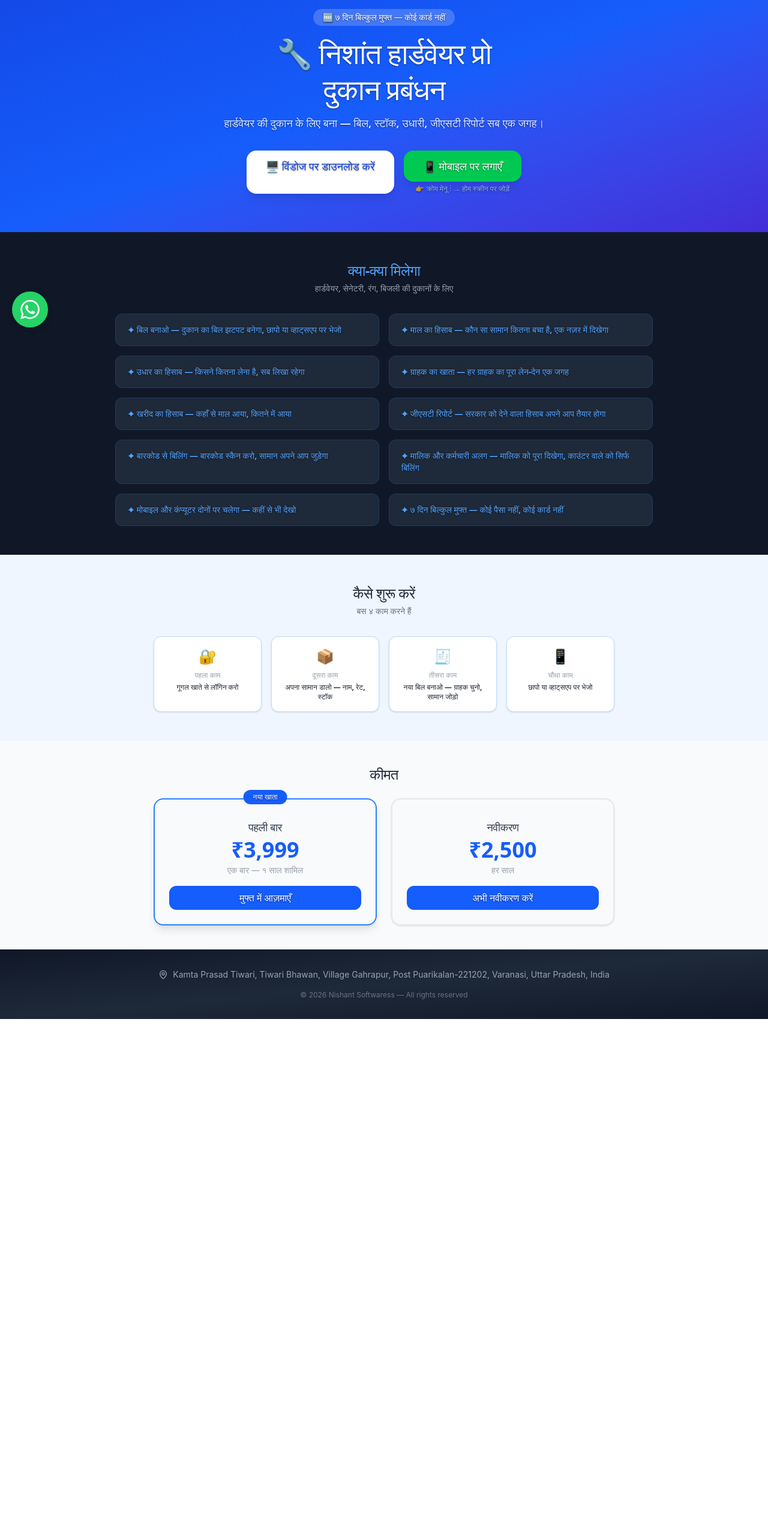
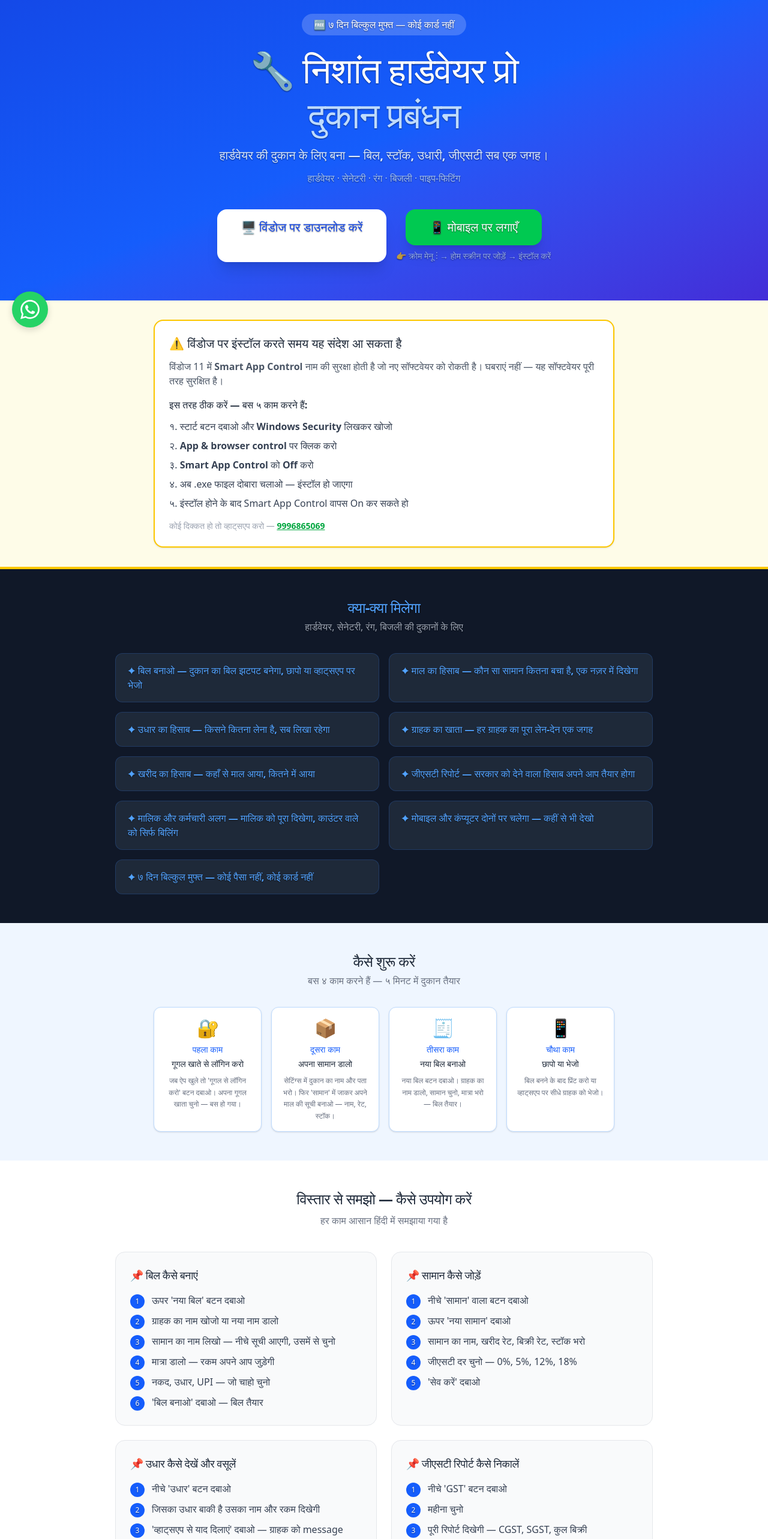
Before and after one commit to kp1153/creativesolutions, a Next.js app: page /hardware in a window 1280 px wide. Shown: the part 234-2800 px from the top of the page at 60% size. Before the commit the page ends 1933 px from the top, so only its background shows below. Built offline with nearby package versions, Linux system fonts and the light colour scheme.

Commit message:
force deploy

```diff
--- a/app/hardware/page.js
+++ b/app/hardware/page.js
@@ -10,99 +10,216 @@ const features = [
   { hi: "ग्राहक का खाता — हर ग्राहक का पूरा लेन-देन एक जगह" },
   { hi: "खरीद का हिसाब — कहाँ से माल आया, कितने में आया" },
   { hi: "जीएसटी रिपोर्ट — सरकार को देने वाला हिसाब अपने आप तैयार होगा" },
-  { hi: "बारकोड से बिलिंग — बारकोड स्कैन करो, सामान अपने आप जुड़ेगा" },
   { hi: "मालिक और कर्मचारी अलग — मालिक को पूरा दिखेगा, काउंटर वाले को सिर्फ बिलिंग" },
   { hi: "मोबाइल और कंप्यूटर दोनों पर चलेगा — कहीं से भी देखो" },
   { hi: "७ दिन बिल्कुल मुफ्त — कोई पैसा नहीं, कोई कार्ड नहीं" },
 ];
 
 const howTo = [
-  { step: "पहला काम", hi: "गूगल खाते से लॉगिन करो", icon: "🔐" },
-  { step: "दूसरा काम", hi: "अपना सामान डालो — नाम, रेट, स्टॉक", icon: "📦" },
-  { step: "तीसरा काम", hi: "नया बिल बनाओ — ग्राहक चुनो, सामान जोड़ो", icon: "🧾" },
-  { step: "चौथा काम", hi: "छापो या व्हाट्सएप पर भेजो", icon: "📱" },
+  { step: "पहला काम", hi: "गूगल खाते से लॉगिन करो", detail: "जब ऐप खुले तो 'गूगल से लॉगिन करो' बटन दबाओ। अपना गूगल खाता चुनो — बस हो गया।", icon: "🔐" },
+  { step: "दूसरा काम", hi: "अपना सामान डालो", detail: "सेटिंग्स में दुकान का नाम और पता भरो। फिर 'सामान' में जाकर अपने माल की सूची बनाओ — नाम, रेट, स्टॉक।", icon: "📦" },
+  { step: "तीसरा काम", hi: "नया बिल बनाओ", detail: "नया बिल बटन दबाओ। ग्राहक का नाम डालो, सामान चुनो, मात्रा भरो — बिल तैयार।", icon: "🧾" },
+  { step: "चौथा काम", hi: "छापो या भेजो", detail: "बिल बनने के बाद प्रिंट करो या व्हाट्सएप पर सीधे ग्राहक को भेजो।", icon: "📱" },
+];
+
+const kaamKaise = [
+  {
+    title: "बिल कैसे बनाएं",
+    steps: [
+      "ऊपर 'नया बिल' बटन दबाओ",
+      "ग्राहक का नाम खोजो या नया नाम डालो",
+      "सामान का नाम लिखो — नीचे सूची आएगी, उसमें से चुनो",
+      "मात्रा डालो — रकम अपने आप जुड़ेगी",
+      "नकद, उधार, UPI — जो चाहो चुनो",
+      "'बिल बनाओ' दबाओ — बिल तैयार",
+    ],
+  },
+  {
+    title: "सामान कैसे जोड़ें",
+    steps: [
+      "नीचे 'सामान' वाला बटन दबाओ",
+      "ऊपर 'नया सामान' दबाओ",
+      "सामान का नाम, खरीद रेट, बिक्री रेट, स्टॉक भरो",
+      "जीएसटी दर चुनो — 0%, 5%, 12%, 18%",
+      "'सेव करें' दबाओ",
+    ],
+  },
+  {
+    title: "उधार कैसे देखें और वसूलें",
+    steps: [
+      "नीचे 'उधार' बटन दबाओ",
+      "जिसका उधार बाकी है उसका नाम और रकम दिखेगी",
+      "'व्हाट्सएप से याद दिलाएं' दबाओ — ग्राहक को message जाएगा",
+      "जब पैसे आएं तो 'रकम चुकाएं' दबाओ और रकम डालो",
+    ],
+  },
+  {
+    title: "जीएसटी रिपोर्ट कैसे निकालें",
+    steps: [
+      "नीचे 'GST' बटन दबाओ",
+      "महीना चुनो",
+      "पूरी रिपोर्ट दिखेगी — CGST, SGST, कुल बिक्री",
+      "अपने CA को दिखाओ या खुद भर दो",
+    ],
+  },
 ];
 
 export default function HardwarePage() {
   return (
     <main className="min-h-screen bg-white text-gray-900 font-sans">
-      <div className="bg-amber-500 py-2 px-4 text-center text-sm font-bold text-white flex flex-col sm:flex-row justify-center items-center gap-3">
+
+      {/* संपर्क पट्टी */}
+      <div className="bg-amber-500 py-2 px-4 text-center text-base font-bold text-white flex flex-col sm:flex-row justify-center items-center gap-3">
         <a href="tel:+919996865069" className="hover:underline">📞 9996865069</a>
         <span className="hidden sm:inline">|</span>
         <a href="https://wa.me/919996865069" target="_blank" rel="noopener noreferrer" className="hover:underline">💬 व्हाट्सएप</a>
       </div>
+
+      {/* नेवबार */}
       <nav className="sticky top-0 z-50 bg-gray-900 border-b border-gray-800 px-4 py-3">
         <div className="max-w-6xl mx-auto flex items-center justify-between">
-          <a href="/" className="font-extrabold text-white text-lg">🖥️ <span className="text-amber-400">निशांत</span> सॉफ्टवेयर</a>
-          <a href="/" className="text-xs text-gray-400 hover:text-white border border-gray-700 px-3 py-1.5 rounded-lg transition">← सभी उत्पाद</a>
+          <a href="/" className="font-extrabold text-white text-xl">🖥️ <span className="text-amber-400">निशांत</span> सॉफ्टवेयर</a>
+          <a href="/" className="text-sm text-gray-400 hover:text-white border border-gray-700 px-3 py-1.5 rounded-lg transition">← सभी उत्पाद</a>
         </div>
       </nav>
+
+      {/* हीरो सेक्शन */}
       <section className="bg-gradient-to-br from-blue-700 via-blue-600 to-indigo-700 text-white py-16 px-4 text-center">
         <div className="max-w-3xl mx-auto">
-          <div className="inline-block bg-white/20 text-white text-sm font-semibold px-4 py-1 rounded-full mb-4">🆓 ७ दिन बिल्कुल मुफ्त — कोई कार्ड नहीं</div>
-          <h1 className="text-3xl md:text-5xl font-extrabold mb-3 leading-tight">🔧 निशांत हार्डवेयर प्रो<br />दुकान प्रबंधन</h1>
-          <p className="text-lg mb-8 font-semibold text-blue-100">हार्डवेयर की दुकान के लिए बना — बिल, स्टॉक, उधारी, जीएसटी रिपोर्ट सब एक जगह।</p>
+          <div className="inline-block bg-white/20 text-white text-base font-bold px-5 py-1.5 rounded-full mb-5">🆓 ७ दिन बिल्कुल मुफ्त — कोई कार्ड नहीं</div>
+          <h1 className="text-4xl md:text-6xl font-extrabold mb-4 leading-tight">🔧 निशांत हार्डवेयर प्रो<br /><span className="text-blue-200">दुकान प्रबंधन</span></h1>
+          <p className="text-xl mb-3 font-semibold text-blue-100">हार्डवेयर की दुकान के लिए बना — बिल, स्टॉक, उधारी, जीएसटी सब एक जगह।</p>
+          <p className="text-base mb-10 text-blue-200/80">हार्डवेयर · सेनेटरी · रंग · बिजली · पाइप-फिटिंग</p>
           <div className="flex flex-col sm:flex-row gap-4 justify-center">
-            <a href={HARDWARE_EXE_URL} className="inline-block bg-white text-blue-700 font-bold text-lg px-8 py-3 rounded-2xl shadow-lg hover:bg-blue-50 transition">
+            <a href={HARDWARE_EXE_URL} className="inline-block bg-white text-blue-700 font-extrabold text-xl px-10 py-4 rounded-2xl shadow-xl hover:bg-blue-50 transition">
               🖥️ विंडोज पर डाउनलोड करें
             </a>
             <div className="flex flex-col items-center">
-              <a href={HARDWARE_PWA_URL} target="_blank" rel="noopener noreferrer" className="inline-block bg-green-500 text-white font-bold text-lg px-8 py-3 rounded-2xl shadow-lg hover:bg-green-600 transition">
+              <a href={HARDWARE_PWA_URL} target="_blank" rel="noopener noreferrer" className="inline-block bg-green-500 text-white font-extrabold text-xl px-10 py-4 rounded-2xl shadow-xl hover:bg-green-600 transition">
                 📱 मोबाइल पर लगाएँ
               </a>
-              <p className="text-xs mt-1 text-blue-200/70">👉 क्रोम मेनू ⋮ → होम स्क्रीन पर जोड़ें</p>
+              <p className="text-sm mt-2 text-blue-200/70">👉 क्रोम मेनू ⋮ → होम स्क्रीन पर जोड़ें → इंस्टॉल करें</p>
             </div>
           </div>
         </div>
       </section>
+
+      {/* विंडोज इंस्टॉल निर्देश */}
+      <section className="py-8 px-4 bg-yellow-50 border-b-4 border-yellow-400">
+        <div className="max-w-3xl mx-auto bg-white rounded-2xl border-2 border-yellow-400 p-6 shadow">
+          <p className="text-xl font-extrabold text-gray-800 mb-3">⚠️ विंडोज पर इंस्टॉल करते समय यह संदेश आ सकता है</p>
+          <p className="text-base text-gray-600 mb-4">विंडोज 11 में <strong>Smart App Control</strong> नाम की सुरक्षा होती है जो नए सॉफ्टवेयर को रोकती है। घबराएं नहीं — यह सॉफ्टवेयर पूरी तरह सुरक्षित है।</p>
+          <p className="text-base font-extrabold text-gray-800 mb-3">इस तरह ठीक करें — बस ५ काम करने हैं:</p>
+          <ol className="text-base text-gray-700 space-y-2">
+            <li>१. स्टार्ट बटन दबाओ और <strong>Windows Security</strong> लिखकर खोजो</li>
+            <li>२. <strong>App &amp; browser control</strong> पर क्लिक करो</li>
+            <li>३. <strong>Smart App Control</strong> को <strong>Off</strong> करो</li>
+            <li>४. अब .exe फाइल दोबारा चलाओ — इंस्टॉल हो जाएगा</li>
+            <li>५. इंस्टॉल होने के बाद Smart App Control वापस On कर सकते हो</li>
+          </ol>
+          <p className="text-sm text-gray-400 mt-4">कोई दिक्कत हो तो व्हाट्सएप करो — <a href="https://wa.me/919996865069" className="text-green-600 underline font-semibold">9996865069</a></p>
+        </div>
+      </section>
+
+      {/* खासियतें */}
       <section className="py-12 px-4 bg-gray-900 text-white">
         <div className="max-w-4xl mx-auto">
-          <h2 className="text-2xl font-bold text-center mb-1 text-blue-400">क्या-क्या मिलेगा</h2>
-          <p className="text-center text-gray-400 text-sm mb-8">हार्डवेयर, सेनेटरी, रंग, बिजली की दुकानों के लिए</p>
+          <h2 className="text-2xl font-extrabold text-center mb-1 text-blue-400">क्या-क्या मिलेगा</h2>
+          <p className="text-center text-gray-400 text-base mb-8">हार्डवेयर, सेनेटरी, रंग, बिजली की दुकानों के लिए</p>
           <div className="grid md:grid-cols-2 gap-4">
             {features.map((f, i) => (
               <div key={i} className="bg-gray-800 border border-blue-500/20 rounded-xl px-5 py-4">
-                <div className="text-blue-400 font-semibold text-sm">✦ {f.hi}</div>
+                <div className="text-blue-400 font-semibold text-base">✦ {f.hi}</div>
               </div>
             ))}
           </div>
         </div>
       </section>
+
+      {/* कैसे शुरू करें */}
       <section className="py-12 px-4 bg-blue-50">
         <div className="max-w-3xl mx-auto">
-          <h2 className="text-2xl font-bold text-center mb-1 text-gray-800">कैसे शुरू करें</h2>
-          <p className="text-center text-gray-500 text-sm mb-8">बस ४ काम करने हैं</p>
-          <div className="grid md:grid-cols-4 gap-4">
+          <h2 className="text-2xl font-extrabold text-center mb-1 text-gray-800">कैसे शुरू करें</h2>
+          <p className="text-center text-gray-500 text-base mb-8">बस ४ काम करने हैं — ५ मिनट में दुकान तैयार</p>
+          <div className="grid grid-cols-2 md:grid-cols-4 gap-4">
             {howTo.map((h) => (
               <div key={h.step} className="bg-white border border-blue-200 rounded-xl p-4 text-center shadow-sm">
-                <div className="text-2xl mb-2">{h.icon}</div>
-                <div className="text-xs text-gray-400 font-bold mb-1">{h.step}</div>
-                <div className="font-bold text-gray-800 text-xs">{h.hi}</div>
+                <div className="text-3xl mb-2">{h.icon}</div>
+                <div className="text-sm text-blue-600 font-extrabold mb-1">{h.step}</div>
+                <div className="font-extrabold text-gray-800 text-sm mb-2">{h.hi}</div>
+                <div className="text-xs text-gray-500 leading-relaxed">{h.detail}</div>
               </div>
             ))}
           </div>
         </div>
       </section>
+
+      {/* विस्तार से उपयोग */}
+      <section className="py-12 px-4 bg-white">
+        <div className="max-w-4xl mx-auto">
+          <h2 className="text-2xl font-extrabold text-center mb-2 text-gray-800">विस्तार से समझो — कैसे उपयोग करें</h2>
+          <p className="text-center text-gray-500 text-base mb-10">हर काम आसान हिंदी में समझाया गया है</p>
+          <div className="grid md:grid-cols-2 gap-6">
+            {kaamKaise.map((k, i) => (
+              <div key={i} className="bg-gray-50 border border-gray-200 rounded-2xl p-6">
+                <h3 className="font-extrabold text-gray-800 text-lg mb-4">📌 {k.title}</h3>
+                <ol className="space-y-2">
+                  {k.steps.map((s, j) => (
+                    <li key={j} className="flex gap-3 items-start">
+                      <span className="bg-blue-600 text-white text-xs font-extrabold rounded-full w-6 h-6 flex items-center justify-center flex-shrink-0 mt-0.5">{j + 1}</span>
+                      <span className="text-gray-700 text-base">{s}</span>
+                    </li>
+                  ))}
+                </ol>
+              </div>
+            ))}
+          </div>
+        </div>
+      </section>
+
+      {/* कीमत */}
       <section className="py-10 px-4 bg-gray-50">
         <div className="max-w-3xl mx-auto">
-          <h2 className="text-2xl font-bold text-center mb-6 text-gray-800">कीमत</h2>
+          <h2 className="text-2xl font-extrabold text-center mb-6 text-gray-800">कीमत</h2>
           <div className="grid md:grid-cols-2 gap-6">
             <div className="rounded-2xl border-2 border-blue-500 p-6 text-center shadow-lg relative">
-              <div className="absolute -top-4 left-1/2 -translate-x-1/2 bg-blue-600 text-white text-xs font-bold px-4 py-1 rounded-full">नया खाता</div>
-              <h3 className="text-lg font-bold mb-1 text-gray-700 mt-2">पहली बार</h3>
-              <div className="text-4xl font-extrabold text-blue-600 mb-1">₹3,999</div>
-              <p className="text-gray-400 text-sm mb-4">एक बार — १ साल शामिल</p>
-              <a href="/payment?software=hardware" className="block w-full bg-blue-600 text-white font-bold py-2 rounded-xl hover:bg-blue-500 transition">मुफ्त में आज़माएँ</a>
+              <div className="absolute -top-4 left-1/2 -translate-x-1/2 bg-blue-600 text-white text-sm font-bold px-4 py-1 rounded-full">नया खाता</div>
+              <h3 className="text-xl font-bold mb-1 text-gray-700 mt-2">पहली बार</h3>
+              <div className="text-5xl font-extrabold text-blue-600 mb-1">₹3,999</div>
+              <p className="text-gray-400 text-base mb-5">एक बार — 1 साल शामिल</p>
+              <a href="/payment?software=hardware" className="block w-full bg-blue-600 text-white font-extrabold py-3 rounded-xl hover:bg-blue-500 transition text-lg">मुफ्त में आज़माएँ</a>
             </div>
             <div className="rounded-2xl border-2 border-gray-200 p-6 text-center shadow-sm">
-              <h3 className="text-lg font-bold mb-1 text-gray-700 mt-2">नवीकरण</h3>
-              <div className="text-4xl font-extrabold text-blue-600 mb-1">₹2,500</div>
-              <p className="text-gray-400 text-sm mb-4">हर साल</p>
-              <a href="/payment?software=hardware" className="block w-full bg-blue-600 text-white font-bold py-2 rounded-xl hover:bg-blue-500 transition">अभी नवीकरण करें</a>
+              <h3 className="text-xl font-bold mb-1 text-gray-700 mt-2">नवीकरण</h3>
+              <div className="text-5xl font-extrabold text-blue-600 mb-1">₹2,500</div>
+              <p className="text-gray-400 text-base mb-5">हर साल</p>
+              <a href="/payment?software=hardware" className="block w-full bg-blue-600 text-white font-extrabold py-3 rounded-xl hover:bg-blue-500 transition text-lg">अभी नवीकरण करें</a>
             </div>
           </div>
         </div>
       </section>
+
+      {/* नीचे CTA */}
+      <section className="bg-blue-700 py-12 px-4 text-center text-white">
+        <div className="max-w-xl mx-auto">
+          <h2 className="text-2xl font-extrabold mb-2">आज ही शुरू करो — बिल्कुल मुफ्त</h2>
+          <p className="text-blue-200 mb-6 text-base">७ दिन पूरी तरह मुफ्त — कोई कार्ड नहीं, कोई वादा नहीं</p>
+          <div className="flex flex-col sm:flex-row gap-3 justify-center mb-6">
+            <a href={HARDWARE_EXE_URL} className="bg-white text-blue-700 font-extrabold px-8 py-3 rounded-2xl hover:bg-blue-50 transition text-base">
+              🖥️ विंडोज पर डाउनलोड करें
+            </a>
+            <a href={HARDWARE_PWA_URL} target="_blank" rel="noopener noreferrer" className="bg-green-500 text-white font-extrabold px-8 py-3 rounded-2xl hover:bg-green-600 transition text-base">
+              📱 मोबाइल पर लगाएँ
+            </a>
+          </div>
+          <div className="flex flex-col sm:flex-row justify-center gap-4 text-base font-semibold">
+            <a href="tel:+919996865069" className="hover:underline">📞 9996865069</a>
+            <span className="hidden sm:inline">|</span>
+            <a href="https://wa.me/919996865069" target="_blank" rel="noopener noreferrer" className="hover:underline">💬 व्हाट्सएप</a>
+          </div>
+        </div>
+      </section>
+
     </main>
   );
 }
```
